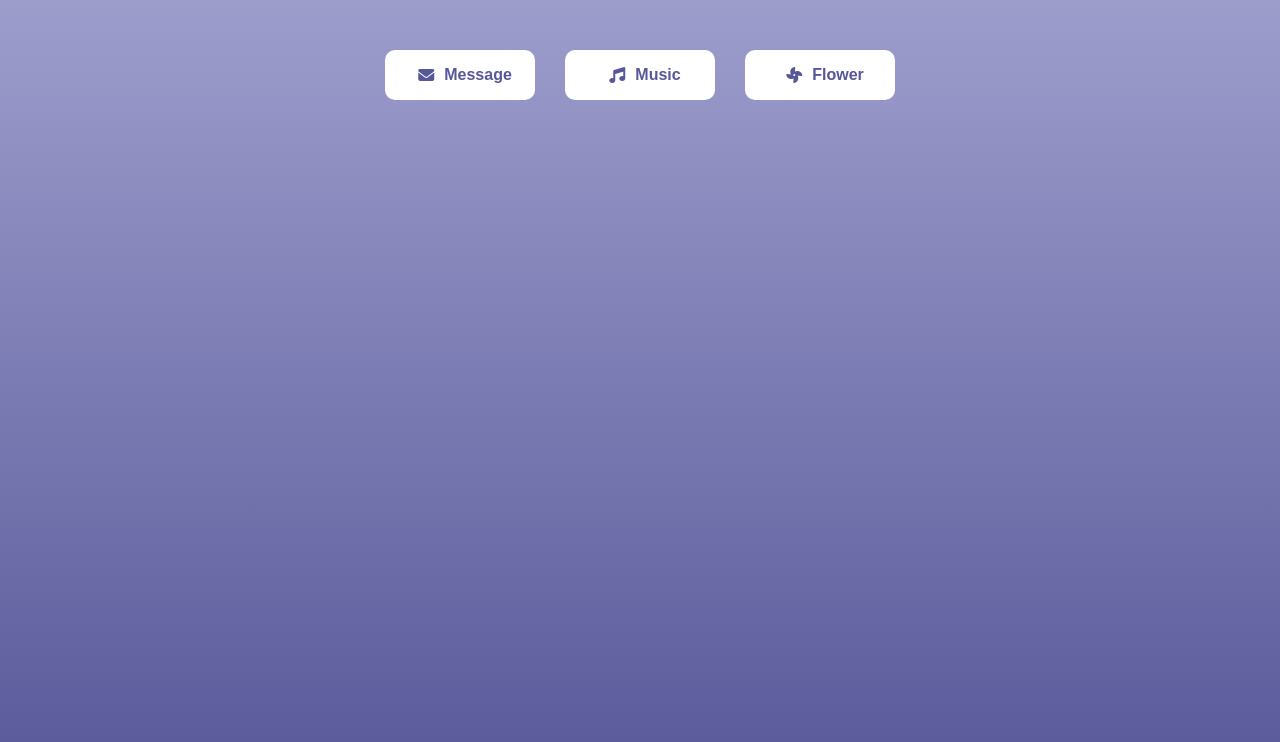
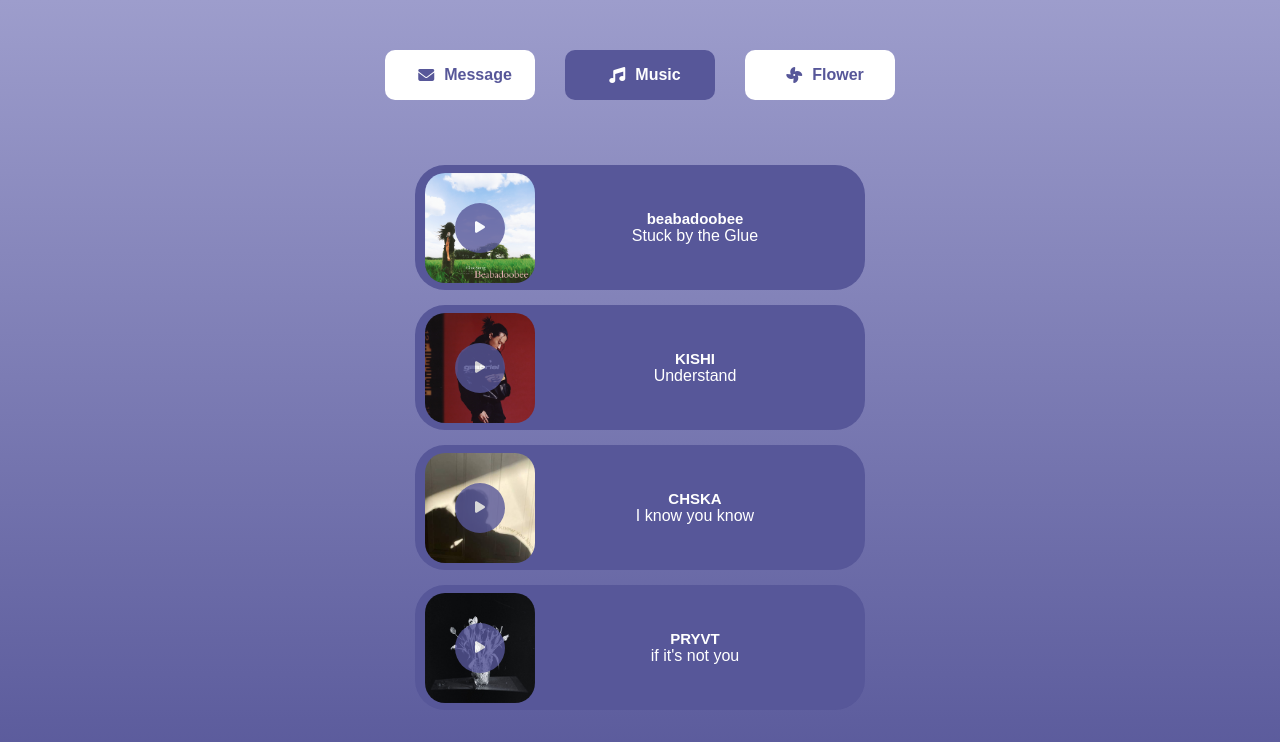
Before and after one commit to dalenapoles/Anniversary, a plain HTML site: page music.html in a window 1280 px wide. Drawn offline with Linux system fonts and the light colour scheme.

Commit message:
Accept006

```diff
--- a/index.css
+++ b/index.css
@@ -20,8 +20,17 @@ body{
      align-items: center;
      height: 150px;
 }
-#navbar ul li{
+
+#navbar ul li i{
+
+  padding: 10px;
+   color: #575799;
+
+}
+#navbar ul li a{
     margin: 15px;
+    color: #575799;
+    font-weight: bold;
     background-color: white;
     display: flex;
     justify-content: center;
@@ -29,35 +38,30 @@ body{
     height: 50px;
     width: 150px;
     border-radius: 10px;
-}
-#navbar ul li i{
-
-  padding: 10px;
-   color: #575799;
-
-}
-#navbar ul li a{
-    font-weight: bold;
-    color: #575799;
     text-decoration: none;
     font-family: Arial, Helvetica, sans-serif;
 
 }
+#point:hover{
+    transition: 0.3s;
+    color: white;
+    background-color: #575799;
+}
+#point:hover #icon{
+    transition: 0.3s;
+    color: white;
+
+}
+#point:active{
+    transition: 0.3s;
+    opacity: 0.7;
+}
 
 
 
-li:hover #point,
-li:hover #icon{
-    color: white;
-    transition: 0.2s;
-}
 
-#navbar ul li:hover{
-    cursor: pointer;
-    background-color: #575799;
-    transition: 0.2s;
 
-}
+
 
 #closed-env{
     cursor: pointer;
@@ -157,20 +161,18 @@ width: 400px;
 .happyAnn{
     width: 350px;
 }
+#navba ul li a i span{
+    color: black;
+}
+
 
 #navbar ul li a{
-   display: none;
-}
-
-#navbar ul{
-    height: 90px;
+      height: 90px;
    color: #575799;
    font-size: 22px;
 }
-#navbar ul li i{
-   color: #575799;
-   font-size: 22px;
-}
+
+
 
 #container #letterBackground #letter #content{
     width: 300px;
@@ -179,7 +181,6 @@ width: 400px;
 }
 
 #letterBackground{
-
  background-image: url(Images/BackgroundLetter.png);
  width: 350px;
  height: 860px;
--- a/index.js
+++ b/index.js
@@ -45,7 +45,7 @@ passwordInput.addEventListener('keydown', function(event) {
         console.log("The field is Empty");
     }
     else if(typePass == rightPassword  ){
-       window.location.href = "message.html"
+       window.location.href = "player.html"
         console.log("Correct Password")
     }
    else {
--- /dev/null
+++ b/music.css
@@ -0,0 +1,89 @@
+
+/*Pause and Play Container*/
+
+#wholeContainer{
+    display: flex;
+    align-items: center;
+    justify-content: start;
+    flex-direction: column;
+    height: 50vh;
+
+
+}
+    #playerContainer{
+        background-color: #575799;
+        margin-top: 15px;
+        width: 450px;
+        height: 135px;
+        display: flex;
+        justify-content: center;
+        align-items: center;
+
+        border-radius: 30px;
+        flex-direction: row;
+        flex-wrap: wrap;
+
+    }
+
+    #playerSection1{
+        height: 125px;
+        height: 125px;
+        display: flex;
+        align-items: center;
+        justify-content: center;
+    }
+        #imgHolder{
+            position: relative;
+            width: 110px;
+            height: 110px;
+            position: relative;
+        }
+            #imgHolder img{
+                 width: 110px;
+                height: 110px;
+                border-radius: 20px;
+
+            }
+            .pauseOrPlay{
+                color: white;
+                opacity: 0.8;
+                height: 50px;
+                width: 50px;
+                background-color: #575799;
+                border-radius: 50px;
+                position: absolute;
+                top: 50%;
+                left: 50%;
+                transform: translate( -50%, -50%);
+                align-items: center;
+                 border: none;
+            }
+            .pauseOrPlay:hover{
+                opacity: 0.6;
+                cursor: pointer;
+                box-shadow: 0px 0px 5px 0px rgb(72, 3, 90, 5);
+                transition: 0.2s;
+            }
+            .pauseOrPlay:active{
+                opacity: 0.5;
+                transition: 0.2s;
+            }
+
+#playerSection2{
+
+    width: 320px;
+    display: flex;
+    align-items: center;
+    justify-content: center;
+    flex-direction: column;
+    font-family: Arial, Helvetica, sans-serif;
+    color: white;
+}
+    #playerSection2 strong{
+        font-size: 15px;
+    }
+
+/*Pause button*/
+.pause{
+    display: none;
+}
--- a/music.html
+++ b/music.html
@@ -3,36 +3,94 @@
 <head>
     <meta charset="UTF-8">
     <meta name="viewport" content="width=device-width, initial-scale=1.0">
-    <title>Musics</title>
+    <title>Music</title>
      <link rel="stylesheet" href="index.css">
      <link rel="stylesheet" href="https://cdnjs.cloudflare.com/ajax/libs/font-awesome/6.5.1/css/all.min.css" integrity="sha512-DTOQO9RWCH3ppGqcWaEA1BIZOC6xxalwEsw9c2QQeAIftl+Vegovlnee1c9QX4TctnWMn13TZye+giMm8e2LwA==" crossorigin="anonymous" referrerpolicy="no-referrer" />
-
+    <link rel="stylesheet" href="music.css">
 </head>
 <body>
+
    <nav id="navbar">
         <ul>
-          <li id="icon1"> <i id="icon" class="fa-solid fa-envelope"></i> <a id="point" href="message.html">Message</a></li>
-            <li id="icon2"> <i id="icon" class="fa-solid fa-music"></i> <a id="point" href="music.html">Music</a></li>
-            <li id="icon3"> <i id="icon" class="fa-solid fa-fan"></i> <a id="point" href="flower.html">Flower</a></li>
-
+          <li>  <a  id="point" href="message.html"><i id="icon" class="fa-solid fa-envelope"></i>Message</a></li>
+          <li>  <a style="color: white; background-color: #575799;" id="point" href="music.html"><i style="color: white;" id="icon"  class="fa-solid fa-music"></i>Music</a></li>
+          <li> <a  id="point" href="flower.html"><i id="icon" class="fa-solid fa-fan"></i> Flower</a></li>
         </ul>
     </nav>
-    <script >
-        let icon1 = document.getElementById("icon1");
-let icon2 = document.getElementById("icon2");
-let icon3 = document.getElementById("icon3");
+
+<div id="wholeContainer">
+    <!-- Player 1 -->
+    <div id="playerContainer">
+        <div id="playerSection1">
+            <div id="imgHolder">
+                <img src="Images/01_img.png" alt="">
+                <!-- REMOVED THE AUDIO TAG FROM HERE -->
+                <button class="pauseOrPlay">
+                    <i class="fa-solid fa-pause pause"></i>
+                    <i class="fa-solid fa-play play"></i>
+                </button>
+            </div>
+        </div>
+        <div id="playerSection2">
+            <strong> beabadoobee</strong>
+            <p>Stuck by the Glue</p>
+        </div>
+    </div>
+
+    <!-- Player 2 -->
+     <div id="playerContainer">
+        <div id="playerSection1">
+            <div id="imgHolder">
+                <img src="Images/02_img.png" alt="">
+                <!-- REMOVED THE AUDIO TAG FROM HERE -->
+                <button class="pauseOrPlay">
+                    <i class="fa-solid fa-pause pause"></i>
+                    <i class="fa-solid fa-play play"></i>
+                </button>
+            </div>
+        </div>
+        <div id="playerSection2">
+            <strong> KISHI</strong>
+            <p>Understand</p>
+        </div>
+    </div>
+
+    <!-- Player 3 -->
+     <div id="playerContainer">
+        <div id="playerSection1">
+            <div id="imgHolder">
+                <img src="Images/03_img.png" alt="">
+                <!-- REMOVED THE AUDIO TAG FROM HERE -->
+                <button class="pauseOrPlay">
+                    <i class="fa-solid fa-pause pause"></i>
+                    <i class="fa-solid fa-play play"></i>
+                </button>
+            </div>
+        </div>
+        <div id="playerSection2">
+            <strong> CHSKA</strong>
+            <p>I know you know</p>
+        </div>
+    </div>
+       <div id="playerContainer">
+        <div id="playerSection1">
+            <div id="imgHolder">
+                <img src="Images/04_img.png" alt="">
+                <!-- REMOVED THE AUDIO TAG FROM HERE -->
+                <button class="pauseOrPlay">
+                    <i class="fa-solid fa-pause pause"></i>
+                    <i class="fa-solid fa-play play"></i>
+                </button>
+            </div>
+        </div>
+        <div id="playerSection2">
+            <strong> PRYVT</strong>
+            <p>if it's not you</p>
+        </div>
+    </div>
+</div>
 
 
-    document.getElementById("icon3").addEventListener("click", () => {
-    window.location.href = "flower.html";
-  });
-    document.getElementById("icon2").addEventListener("click", () => {
-    window.location.href = "music.html";
-  });
-    document.getElementById("icon1").addEventListener("click", () => {
-    window.location.href = "message.html";
-  });
-
-    </script>
+<!-- REMOVED THE MUSIC.JS SCRIPT LINK FROM HERE -->
 </body>
 </html>
```
Also changed, not shown: flower.html (+5 -22 lines), index.html (+2 -0 lines), message.html (+5 -5 lines), message.js (+0 -14 lines), music.js (added, +95 -0 lines), player.html (added, +51 -0 lines), Images/01_img.png (added), Images/02_img.png (added), Images/03_img.png (added), Images/04_img.png (added), 4 other files.
